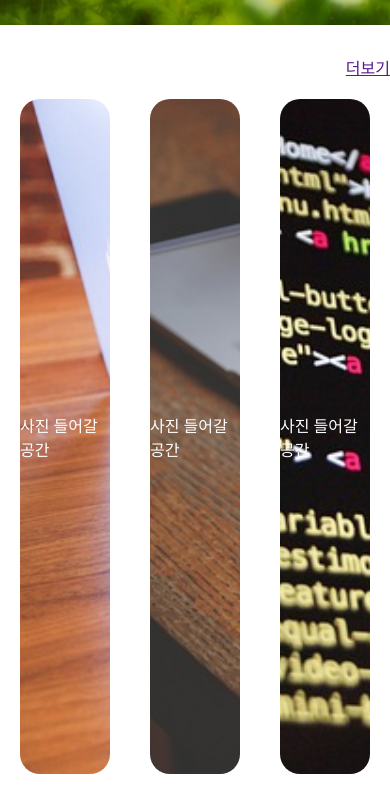
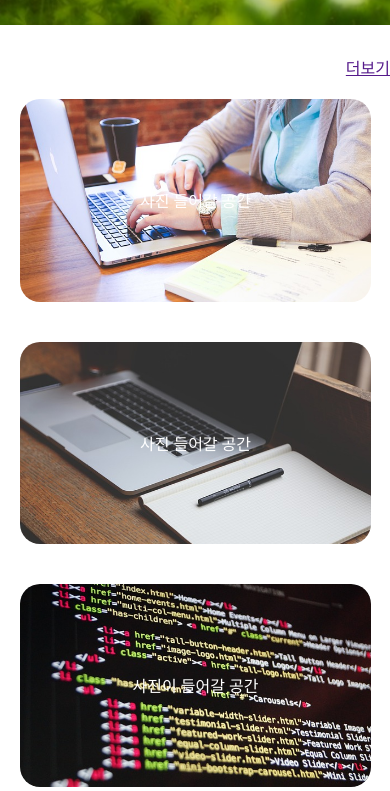
Before and after one commit to pinnacle69/hongbo, a plain HTML site: page index.html in a window 390 px wide. Shown: the part 819-1610 px from the top of the page. Drawn offline with Linux system fonts and the light colour scheme; a web font is replaced by a local one.

Commit message:
Add files via upload

```diff
--- a/index.html
+++ b/index.html
@@ -3,13 +3,13 @@
 <head>
     <meta charset="UTF-8">
     <meta name="viewport" content="width=, initial-scale=1.0">
-    <title>디지털 디자인 교육</title>
+    <title>디지털 디자인 교육 2차</title>
     <link rel="stylesheet" href="style.css">
 </head>
 <body>
     <!--웹사이트의 제목-->
     <header>
-        <h1>디지털 디자인 교육</h1>
+        <h1>디지털 디자인 교육 2차</h1>
     </header>
 
     <!--세션1 웹사이트 설명-->
@@ -25,8 +25,15 @@
         </span >
         <div class="gallery">
             <div class="pic1">사진 들어갈 공간</div>
-            <div class="pic2">사진 들어갈 공간</div>
-            <div class="pic3">사진 들어갈 공간</div>
+            <div class="pic2">
+                <span>사진 들어갈 공간 </span>
+            </div>
+            <!--글자와 배경을 따로 둘려면,형제관계 있어야한다-->
+            <div class="pic-box">
+                <div class="text">사진이 들어갈 공간</div>
+                <div class="pic3"></div>
+            </div>
+
         </div>
 
 
--- a/style.css
+++ b/style.css
@@ -17,13 +17,16 @@ body,h1,h2,p{
 
 /*사이트 제목*/
 header{
-    background-color: #EDF2C2;
+    background-color: #edf2c2ec;
     width: 100%;
     height: 80px;
     display: flex;
     justify-content: center;/*바로 중앙 정렬*/
     align-items: center;/*세로 중앙 정렬*/
     position: fixed;
+    /*화면위에 고정시킬때 z축을 기주느로 앞으로 더 나와있게한다
+    :가장 앞쪽에 나온다*/
+    z-index: 100;
 }
 header h1{
     color:#42731F ;
@@ -51,14 +54,14 @@ section{
 }
 
 .section1 h2, .section1 p{
-    margin-left: 20px;
+    margin: 20px;
     color: white;
    text-shadow:  black  1px 0 10px;
    font-family: 'Orbit-Regular';
    font-size: 1.8em;
 }
 .section1 p {
-    font-size: 1.2em;
+    font-size: sixe 1.2em;
 }
 
 /*섹션2 디자인*/
@@ -67,13 +70,13 @@ section{
     text-align: end;/*너비가 커짐으로 이동가능*/
     margin-top: 30px;
     margin-left: 30px;
-
 }
 .gallery{
     display: flex;
     justify-content: end;
 }
-.pic1, .pic2, .pic3{
+.pic1, .pic2, .pic3,
+.text, .pic-box {
     /*div태그는 공간을 확인하기 어려움으로 미리지정*/
     width: 25vw;/*화면너비사이즈 기준으로 비율*/
     height: 80vh;/*화면의 높이 사이즈 기준으로 비율*/
@@ -86,27 +89,66 @@ section{
   justify-content:center ;
   align-items: center;
   color: white;
-
-
 }
-/*이미지 넣는 공간*/
 .pic1{
     background-image: url(pic1.jpg);
     background-size: cover;
+    transition: all 0.5s;
 
 }
+.pic1:hover {
+    box-shadow: 10px 5px 5px rgba(0, 0, 0, 0.756);
+    transform: translate(-10px, -5px);
+}
+
+
+
+
 .pic2{
     background-image: url(pic2.jpg);
     background-size: cover;
+    transition: all 0.5s;
 
 }
+.pic2:hover {
+    /*opacity는 태그 전체가 투명해진다
+    그 안에있는 자식도 투명*/
+   opacity: 0.7;
+    transform: translateY(-10px);
+}
+.pic-box{
+    position: relative;
+    /*div에서 자식이 부모보다 클때
+    hidden을 쓰면 부모봐 큰 부분은 안보이게함 */
+    overflow: hidden;
+}
+.text , .pic3{
+    margin: 0;
+}
+
+.text {
+    z-index: 10;
+    /*색없음 투명하게함*/
+    background-color: transparent;
+}
 .pic3{
+    position:absolute;
+    left: 0;
+    top:  0;
+
     background-image: url(pic3.jpg);
     background-size: cover;
     background-position: center;
 
+    transition: all 0.5s;
 }
-
+/*pic3위에 text가 z-index로 올라가있기 때문에
+pic-box위에 마우스를 올렸을떄
+pic3의 디자인을 바뚜는css선택자*/
+.pic-box:hover .pic3{
+    filter: blur(5px);
+    transform: scale(1.05);
+}
 /*푸터 디자인*/
 footer{
     background-color:rgb(226, 228, 222) ;
@@ -114,3 +156,18 @@ footer{
     text-align: center;
     padding: 10px;
 }
+/*미디어 쿼리를 이용해서 모바일 화면으로 제작*/
+@media (max-width: 768px) {
+    /*section2의 레이아웃을 수정*/
+    /*일렬로 나열되어있는 pic들을 세로로 정렬*/
+    /*gallyery의 flex 수정*/
+    .gallery {
+        flex-direction: column;
+    }
+    .pic1, .pic2, .pic3,
+    .text, .pic-box {
+        width: 90vw;
+        height: 24vh;
+    }
+
+}
```
